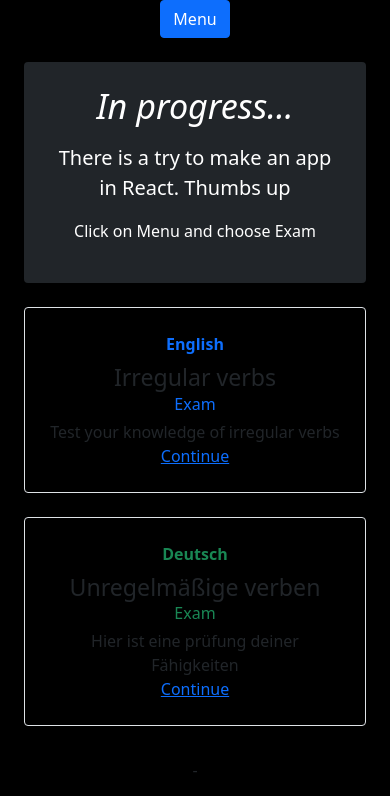
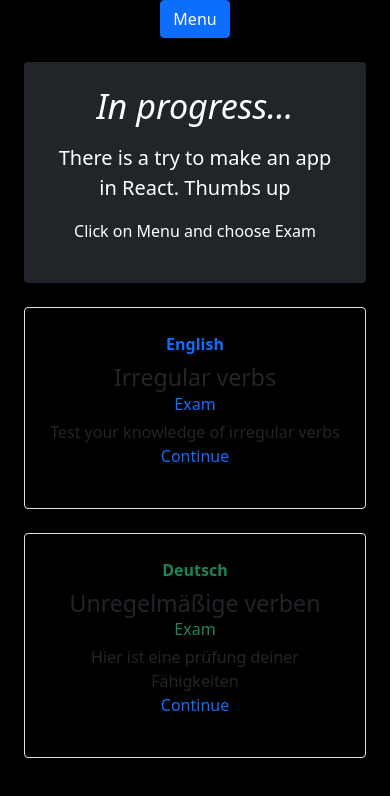
Before and after one commit to AnthonyNet/react-languages, a React (Create React App) app: page / in a window 390 px wide. Shown: the top 796 px of the page. Built offline with nearby package versions, Linux system fonts and the light colour scheme.

Commit message:
responsivity cardQuiz

```diff
--- a/src/components/Home.jsx
+++ b/src/components/Home.jsx
@@ -1,4 +1,5 @@
 import React from 'react'
+import { Link } from "react-router-dom";
 
 const Home = () => {
   return (
@@ -20,7 +21,11 @@ const Home = () => {
           <h3 className="mb-0">Irregular verbs</h3>
           <div className="mb-1 text-primary">Exam</div>
           <p className="card-text mb-auto">Test your knowledge of irregular verbs</p>
-          <a href="#" className="stretched-link">Continue</a>
+          <Link
+          to="/english-Irregular-Verbs"
+          className="stretched-link"
+           />
+         <p className='text-primary'>Continue</p>
         </div>
         <div className="col-auto d-none d-lg-block">
         <img className='bd-placeholder-img' src="https://freesvgdesigns.com/wp-content/uploads/2022/05/02177-Life-Is-Better-Around-A-Campfire-Quote-500x500.png" alt="" width="200" height="250"/>
@@ -35,7 +40,11 @@ const Home = () => {
           <h3 className="mb-0">Unregelmäßige verben</h3>
           <div className="mb-1 text-success">Exam</div>
           <p className="mb-auto">Hier ist eine prüfung deiner Fähigkeiten</p>
-          <a href="#" className="stretched-link">Continue</a>
+          <Link
+          to="/deutsch-Unregelmassige-Verben"
+          className="stretched-link"
+           />
+         <p className='text-primary'>Continue</p>
         </div>
         <div className="col-auto d-none d-lg-block">
         <img className='bd-placeholder-img' src="https://freesvgdesigns.com/wp-content/uploads/2022/05/02177-Life-Is-Better-Around-A-Campfire-Quote-500x500.png" alt="" width="200" height="250"/>
--- a/src/components/tests/english/quiz1/Quiz1.jsx
+++ b/src/components/tests/english/quiz1/Quiz1.jsx
@@ -32,10 +32,10 @@ const Quiz1 = () => {
   return (
     <section className="className='container home p-4">
      {showScore ?
-     <Card className="position-absolute top-50 start-50 w-50 translate-middle"><Card.Body>
+     <Card className="position-absolute top-50 start-50 w-auto translate-middle cardQuiz"><Card.Body>
      You scored {score} out of {data.length}</Card.Body></Card>
     :(
-      <Card className="position-absolute top-50 start-50 w-auto translate-middle">
+      <Card className="position-absolute top-50 start-50 w-auto translate-middle cardQuiz">
         <Button variant="primary">
           Next Card
         </Button>
--- a/src/index.css
+++ b/src/index.css
@@ -49,3 +49,18 @@ summary{
   color:#0d6efd;
   font-weight: 700;
 }
+
+@media only screen and (max-width: 700px) {
+  .cardQuiz{
+    min-width: 80vw!important;
+  }
+}
+
+@media only screen and (max-width: 440px) {
+  .cardQuiz{
+    min-width: 95vw!important;
+  }
+  .list-group-item{
+  font-size: 3.7vw;
+  }
+}
```
